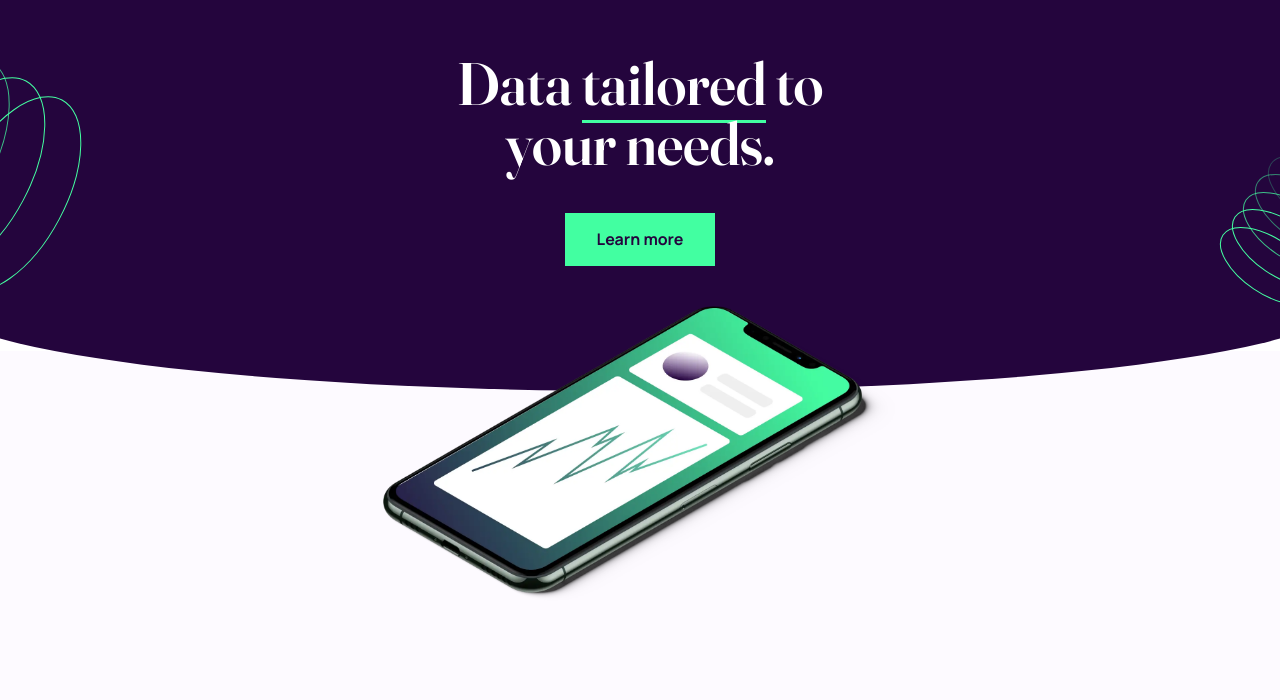
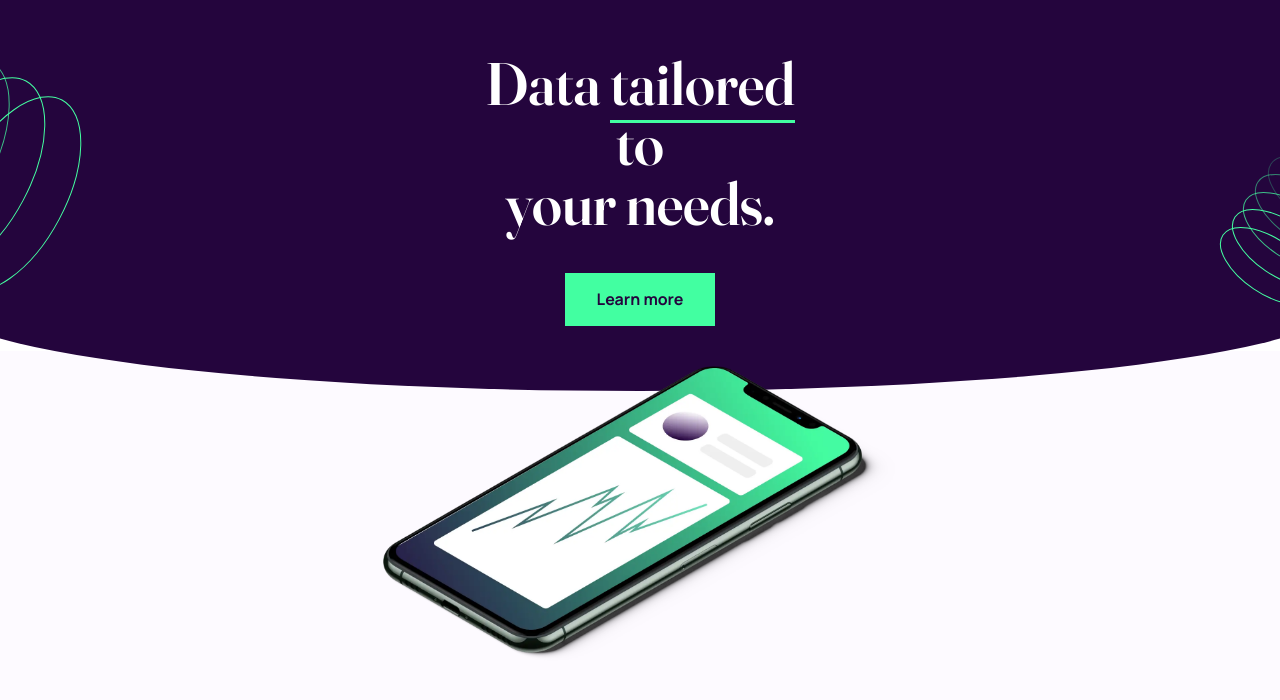
Before and after one commit to alexandru-ghergu/workit-landing-page, a plain HTML site: page index.html in a window 1280 px wide. Shown: the part 70-770 px from the top of the page. Drawn offline with Linux system fonts and the light colour scheme.

Commit message:
Commit v.0.0.2

```diff
--- a/style.scss
+++ b/style.scss
@@ -109,11 +109,13 @@ nav button:hover {
 }
 
 .page-title-container {
+    @include abstracts.display-flex-column();
     margin-top: abstracts.$spacing-700;
     padding: 0 abstracts.$spacing-250;
 }
 
 .page-title-container h1 {
+    width: 20.94rem;
     color: abstracts.$white;
 }
 
```
Also changed, not shown: style.css, 1 other file.
